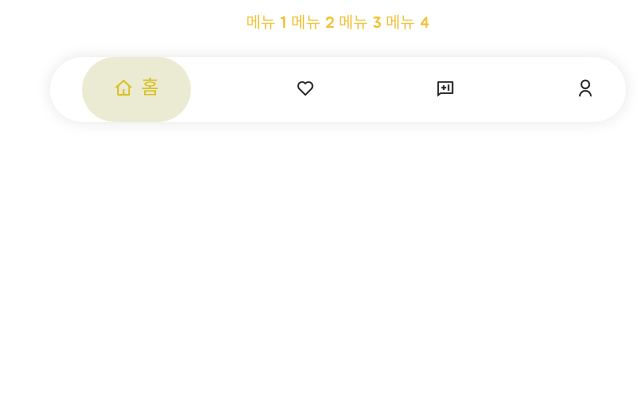
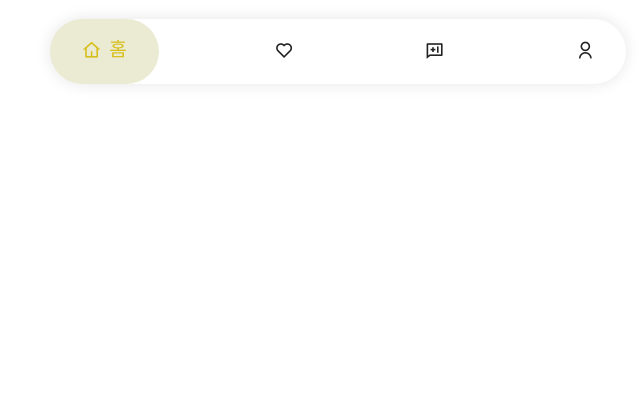
Before and after one commit to urlive123/urlive, a Flask app: template templates/main.html in a window 1280 px wide. Shown: the part 281-701 px from the top of the page, without its empty margins (302-942 px from the left). Run offline with Flask 2, Linux system fonts and the light colour scheme; the template is opened without the code that fills it, so the values that code supplies are empty; some libraries are stand-ins or nearby versions.

Commit message:
반응형 수정

```diff
--- a/static/main.css
+++ b/static/main.css
@@ -5,24 +5,15 @@
         justify-content: center;
     }
 
+    .btn-holder {
+        margin-top: 30px;
+    }
+
 
     .ul {
         list-style-type: none;
         padding-left: 0;
         float: right;
-    }
-
-    .ul li {
-        display: inline;
-
-        /* li요소의 좌측 1px의 테두리 만들기 */
-        border-left: 1px solid #c0c0c0;
-        padding: 0px 10px 0px 10px;
-        margin: 5px 0px 5px 0px;
-    }
-
-    .ul li:first-child {
-        border-left: none;
     }
 
     @keyframes typewriter {
@@ -48,7 +39,7 @@
         width: 24em;
         margin: 0 auto;
         border-right: 2px solid rgba(255, 255, 255, .75);
-            font-size: 180%;
+        font-size: 220%;
         text-align: center;
         white-space: nowrap;
         overflow: hidden;
@@ -65,22 +56,7 @@
 * {
     font-family: 'Jua', sans-serif;
 }
-    .m_menu{
-        margin-top: 10px;
-        display: flex;
-        align-items: center;
-        justify-content: center;
-        flex-direction: row;
-    }
-    .m_menu > button{
-        border-color: transparent;
-        background-color: transparent;
-        color: #F3C238FF;
-    }
-    .m_menu>button:hover{
-        background-color: #f3c238;
-        color: black;
-    }
+
 
 html, body {
         width: 100%;
@@ -108,7 +84,9 @@
         justify-content: center;
     }
 
-
+    .btn-holder> button{
+        font-size: 95%;
+    }
     #cards-box {
         margin: auto;
         width: 95%;
@@ -144,8 +122,6 @@
         align-items: center;
         justify-content: center;
     }
-
-
 
     .modal-footer {
         flex-direction: row;
--- a/templates/main.html
+++ b/templates/main.html
@@ -18,6 +18,7 @@
     <link href="https://fonts.googleapis.com/css2?family=Jua&family=Nanum+Gothic&display=swap" rel="stylesheet">
 
     <link rel="short icon" href="#">
+    <link rel="stylesheet" href="https://cdn.jsdelivr.net/npm/bulma@0.9.1/css/bulma.min.css">
 
     <link href="https://cdnjs.cloudflare.com/ajax/libs/font-awesome/4.1.0/css/font-awesome.min.css" rel="stylesheet" type='text/css'>
     <link href='https://fonts.googleapis.com/css?family=PT+Sans:700' rel='stylesheet' type='text/css'>
@@ -36,7 +37,7 @@
                 <button  onclick="logout()"  type="button" class="btn btn-outline-danger">로그아웃</button>
         </div>
     </div>
-<div class='btn-holder'>
+    <div class='btn-holder'>
              <!-- Button trigger modal -->
         <button id="post-btn" type="button" class="btn btn-outline-warning" data-bs-toggle="modal" data-bs-target="#exampleModal">
             등록하기
@@ -78,16 +79,6 @@
         </div>
     </div>
 </div>
-
-    <div class="m_menu">
-            <button>메뉴 1</button>
-
-            <button>메뉴 2</button>
-
-            <button>메뉴 3</button>
-
-        <button>메뉴 4</button>
-    </div>
     <div class="tab-menu d-none d-sm-block">
         <ul class="tab-menu__list">
             <li class="tab-menu__item tab-menu__active">
```
Lines whose indentation alone changed are shown as unchanged.
